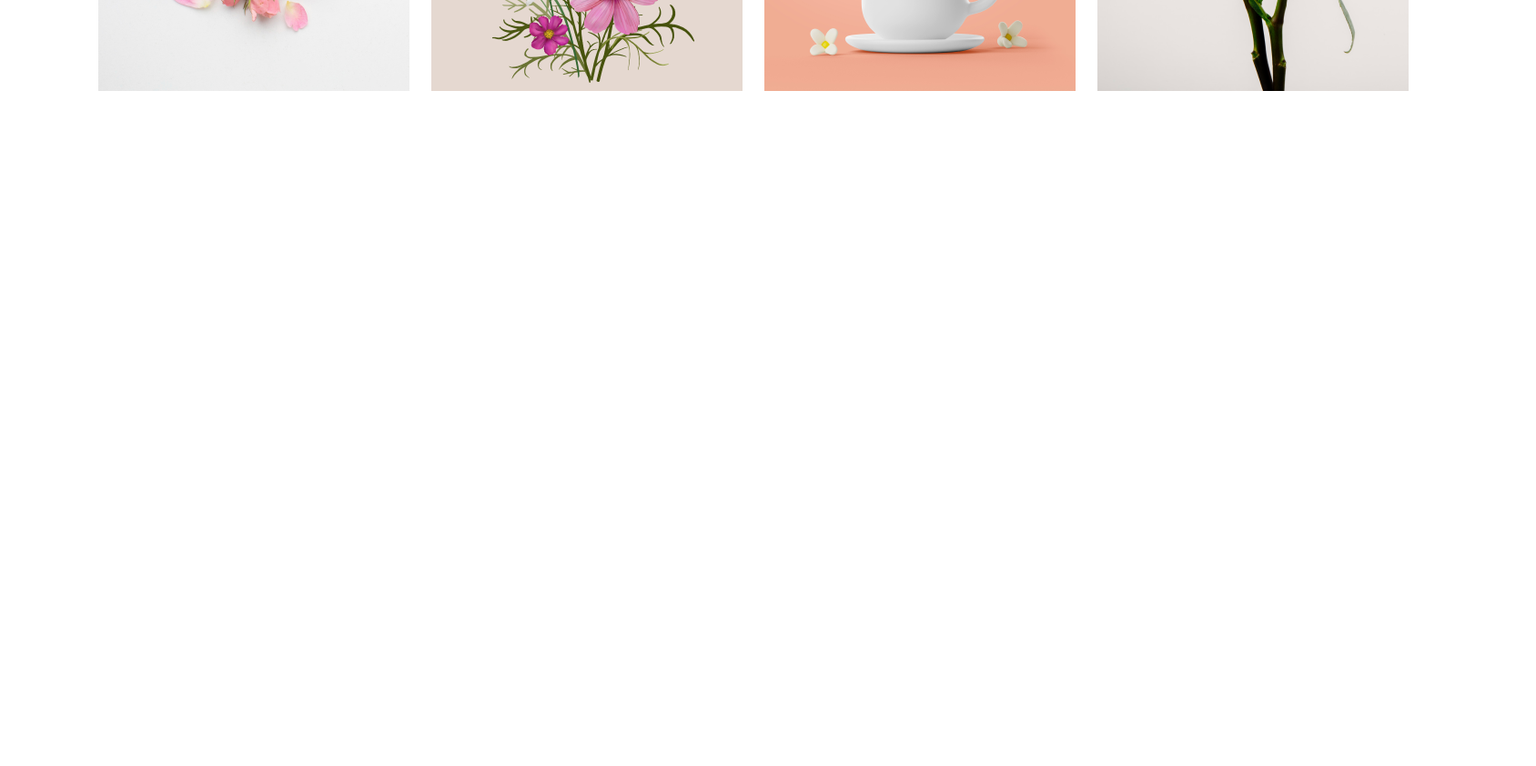
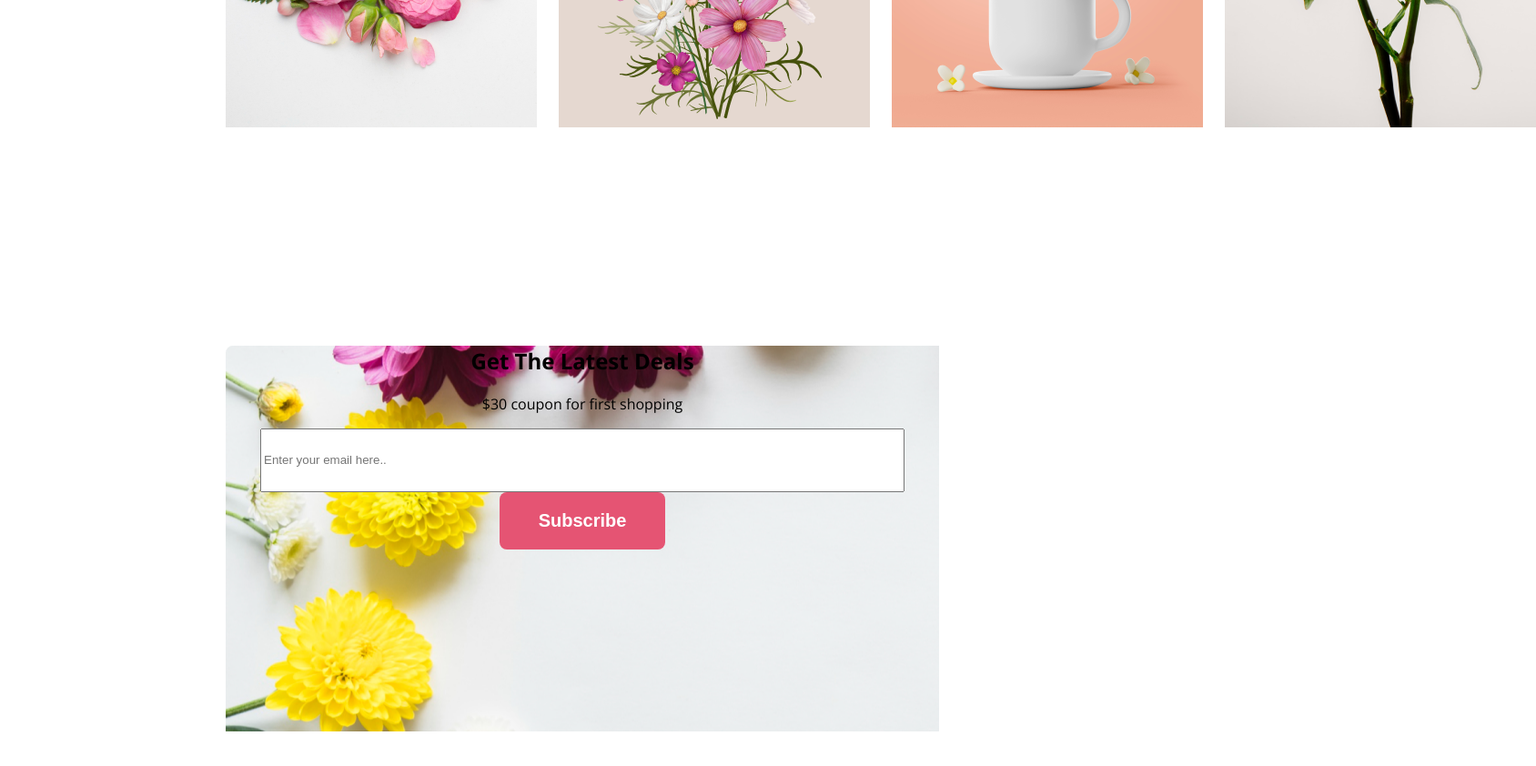
Before and after one commit to Prosenjit-99/flower-shop-assignment-main, a plain HTML site: page index.html in a window 1280 px wide. Shown: the part 3766-4608 px from the top of the page at 91% size, 1688 px wide, since content can reach past the window. Before the commit the page ends 4066 px from the top, so only its background shows below. Drawn offline with nearby package versions, Linux system fonts and the light colour scheme.

Commit message:
added background-image

```diff
--- a/index.html
+++ b/index.html
@@ -71,6 +71,15 @@
 
         </div>
       </section>
+      <section>
+        <div class="background-image">
+            <h2>Get The Latest Deals</h2>
+            <p>$30 coupon for first shopping</p>
+            <input class="email" type="email" placeholder="Enter your email here.." name="" id="">
+            <button class="btn-primary">Subscribe</button>
+
+        </div>
+      </section>
 
     </main>
     <footer>
--- a/styles/flower.css
+++ b/styles/flower.css
@@ -42,6 +42,7 @@ body {
 /* main section stle */
 main section {
     margin-top: 130px;
+
 
 }
 
@@ -127,7 +128,21 @@ font-size: 30px;
     width: 342px;
 height: 396px;
 gap: 24px;
-margin: 200px 100px;
+margin:  240px;
 
 
 }
+.background-image{
+    text-align: center;
+    padding-bottom: 200px;
+    background-image: url('../Flower Asset/Rectangle\ 9.png');
+    margin: 240px;
+}
+.email{
+    width: 700px;
+height: 64px;
+flex-shrink: 0;
+
+
+
+}
```
